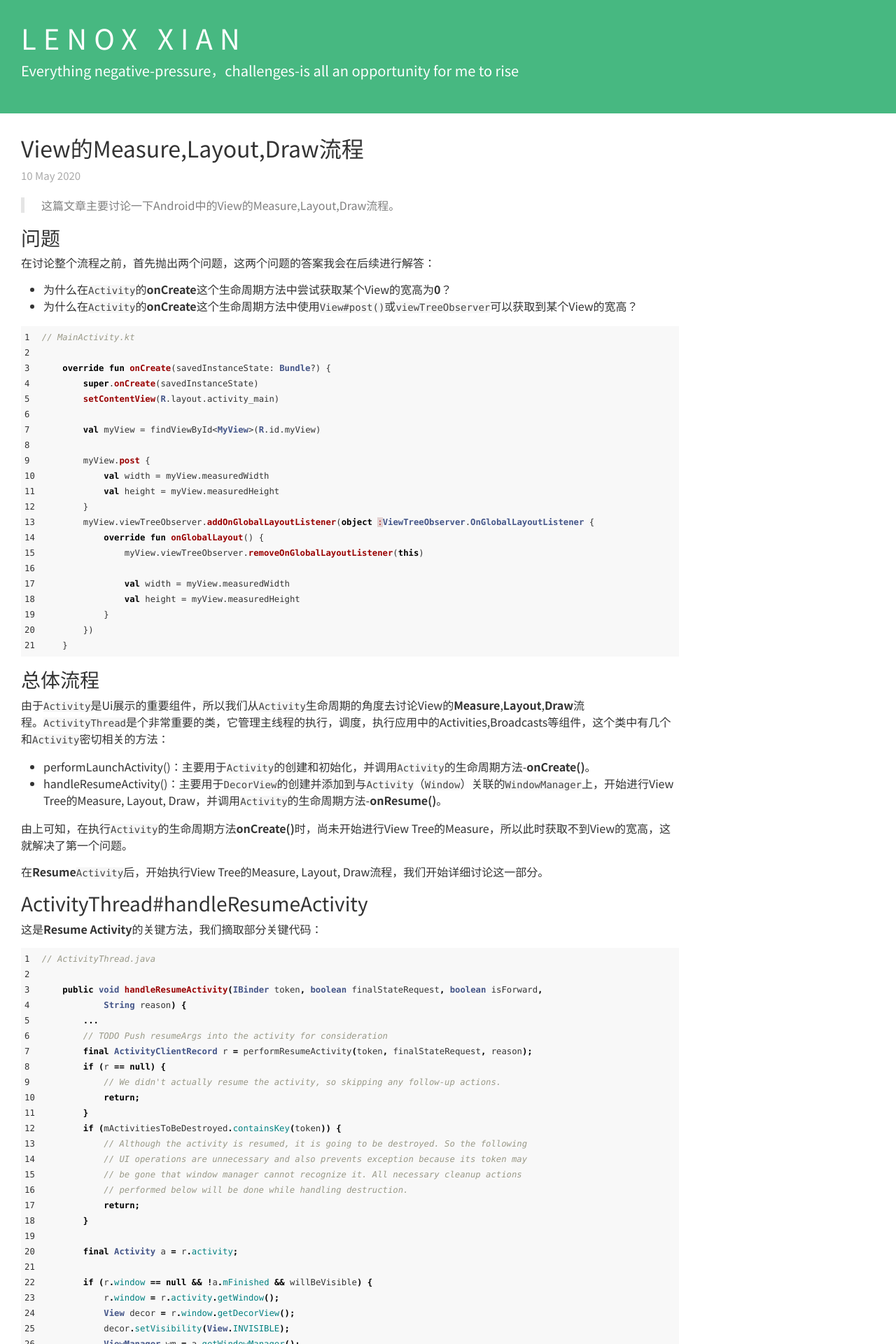
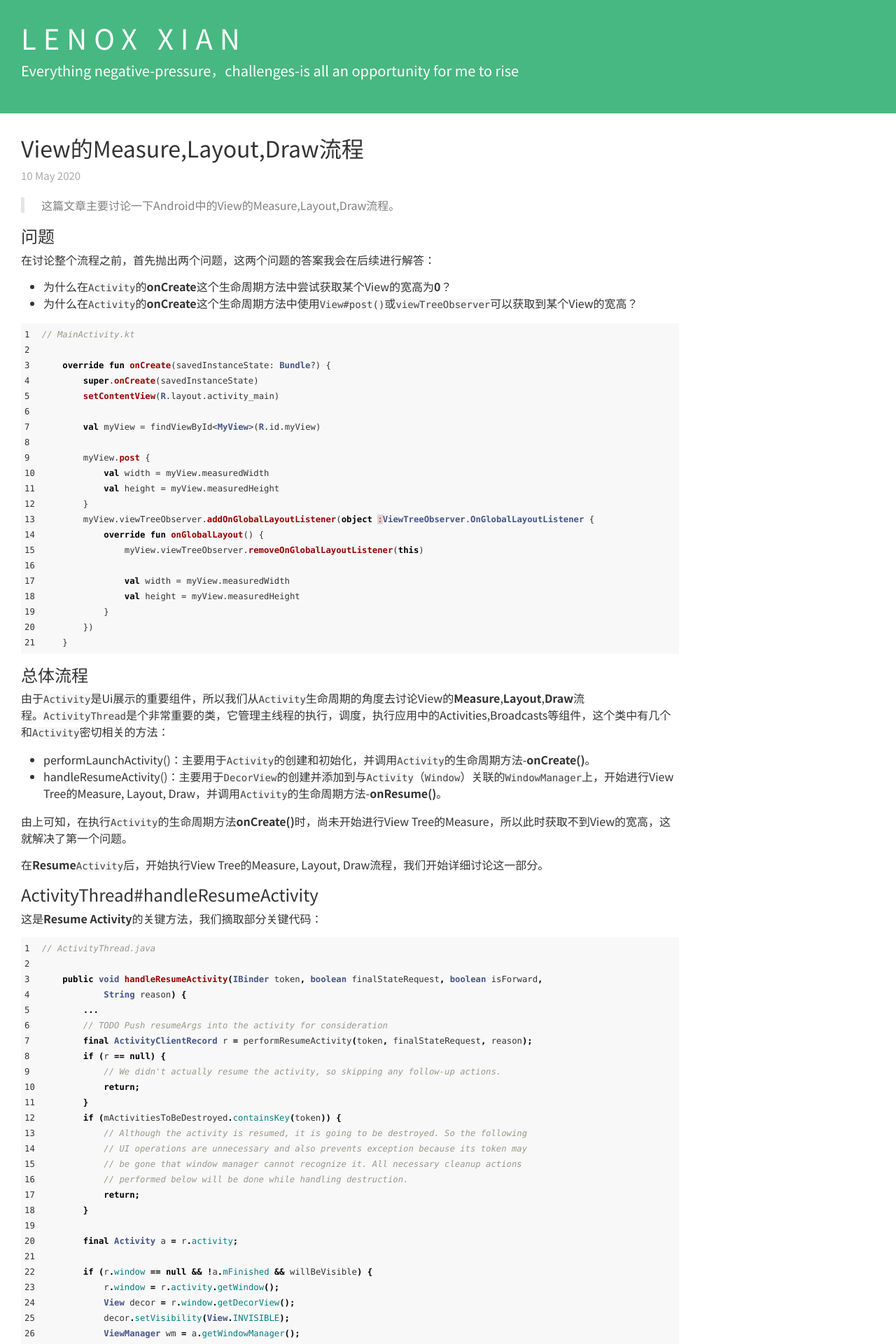
Before and after one commit to nikeorever/nikeorever.github.io, a Jekyll site: the page built from _posts/2020-05-10-android-view-measure-layout-draw.md, in a window 1280 px wide. Shown: the top 1920 px of the page at 70% size. Built offline with Jekyll 4.4.1, drawn with Linux system fonts in a browser that asks for light colours.

````diff
--- a/_posts/2020-05-10-android-view-measure-layout-draw.md
+++ b/_posts/2020-05-10-android-view-measure-layout-draw.md
@@ -8,7 +8,7 @@ categories: post
 
 > 这篇文章主要讨论一下Android中的View的Measure,Layout,Draw流程。
 
-### 问题
+#### 问题
 
 在讨论整个流程之前，首先抛出两个问题，这两个问题的答案我会在后续进行解答：
 
@@ -39,7 +39,7 @@ categories: post
     }
 ```
 
-### 总体流程
+#### 总体流程
 
 由于`Activity`是Ui展示的重要组件，所以我们从`Activity`生命周期的角度去讨论View的**Measure**,**Layout**,**Draw**流程。`ActivityThread`是个非常重要的类，它管理主线程的执行，调度，执行应用中的Activities,Broadcasts等组件，这个类中有几个和`Activity`密切相关的方法：
 
@@ -50,7 +50,7 @@ categories: post
 
 在**Resume**`Activity`后，开始执行View Tree的Measure, Layout, Draw流程，我们开始详细讨论这一部分。
 
-### ActivityThread#handleResumeActivity
+#### ActivityThread#handleResumeActivity
 
 这是**Resume Activity**的关键方法，我们摘取部分关键代码：
 
@@ -311,15 +311,15 @@ categories: post
 
 上面这个方法包含Measure, Layout, Draw整个过程。
 
-#### Measure
+##### Measure
 
 ViewRootImpl#measureHierarchy() => ViewRootImpl#performMeasure() => DecorView#measure() => DecorView#onMeasure()
 
-#### Layout
+##### Layout
 
 ViewRootImpl#performLayout() => DecorView#layout() => DecorView#onLayout()
 
-#### Draw
+##### Draw
 
 ViewRootImpl#performDraw() =>  ViewRootImpl#draw() => ViewRootImpl#drawSoftware() => DecorView#draw() => DecorView#onDraw()
 
````
